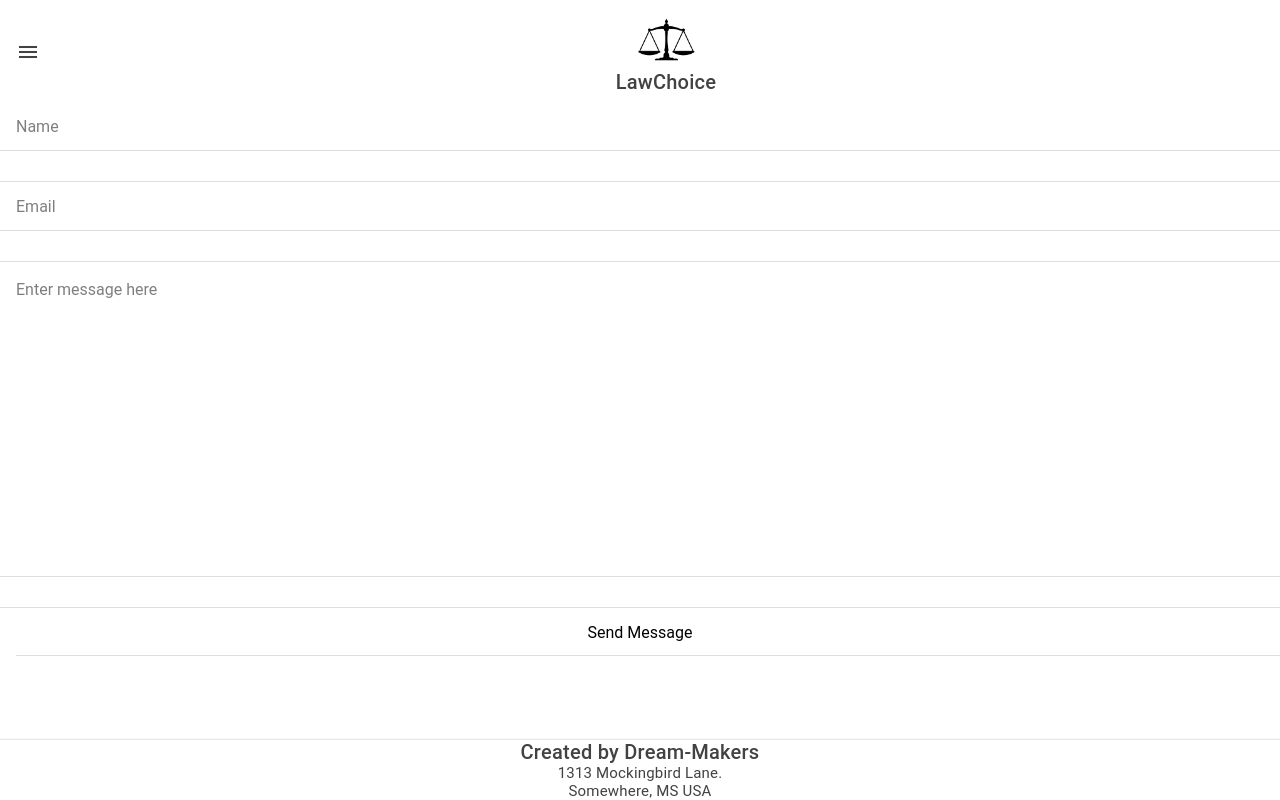
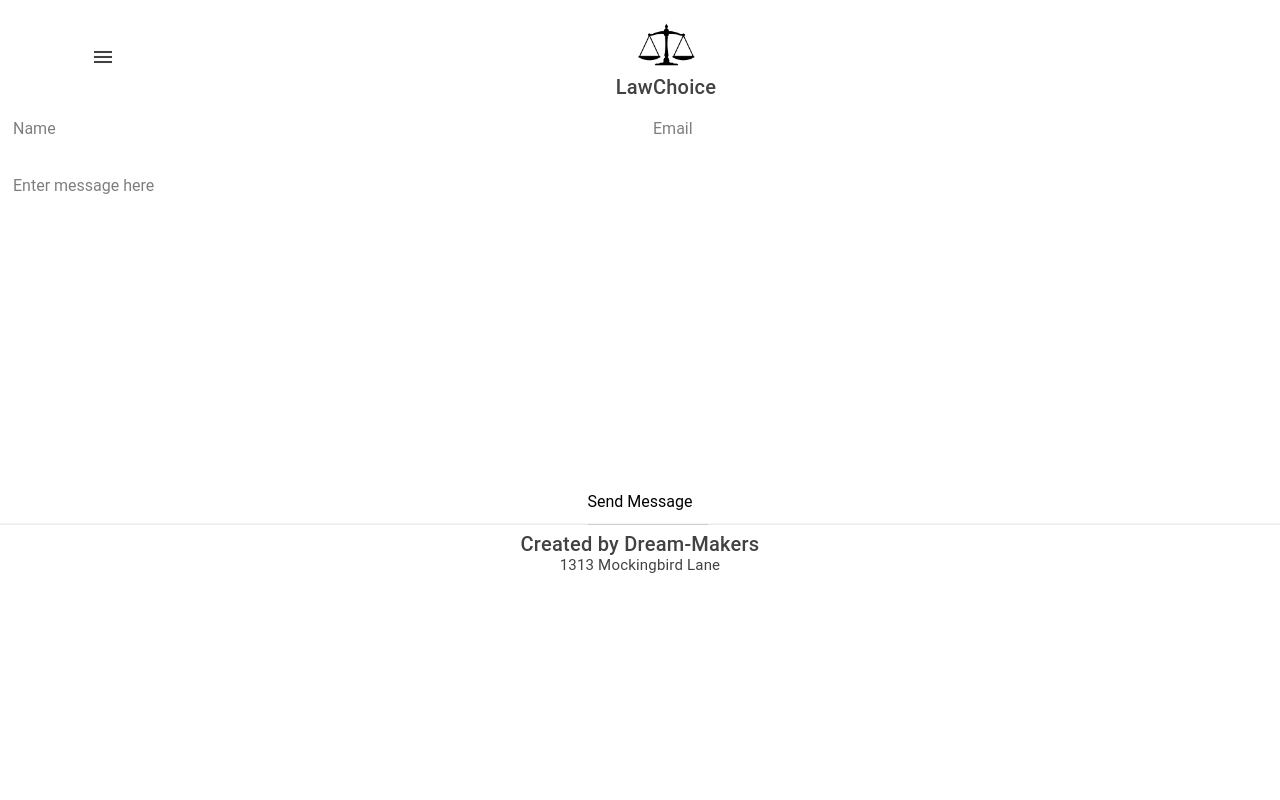
Before and after one commit to LightCC/ps_ionic_starter, a React (Create React App) app in the folder lawChoice/: page /contact in a window 1280 px wide. Built offline with nearby package versions, Linux system fonts and the light colour scheme.

Commit message:
Update About and Contact pages for web layout using IonGrid

```diff
--- a/lawChoice/src/pages/About.tsx
+++ b/lawChoice/src/pages/About.tsx
@@ -1,34 +1,54 @@
-import { IonPage, IonToolbar, IonTitle, IonImg, IonContent, IonFooter } from '@ionic/react';
+import {IonContent, IonPage, IonTitle, IonToolbar, IonImg, IonFooter,
+    IonGrid, IonRow} from '@ionic/react';
 import React from 'react';
 import MyHeader from '../components/MyHeader';
-
 
 const About: React.FC = () => {
     return(
         <IonPage>
+
+
+            <IonContent class="ion-padding">
+                <IonGrid fixed={true}>
                     <MyHeader />
+                    <IonRow>
                         <IonImg src="assets/images/city.jpg" />
-            <IonContent class="ion-padding">
+                    </IonRow>
+                    <IonRow>
                         <h1>We Create Dreams</h1>
+
                         <p>
-                    Some dummy text.
+                        Lorem ipsum dolor sit amet, consectetur adipiscing elit. Quis enim est, qui non videat
+                        haec esse in natura rerum tria? At multis se probavit. Duo Reges: constructio interrete.
+                        De hominibus dici non necesse est. Sit enim idem caecus, debilis. Parvi enim primo ortu
+                        sic iacent, tamquam omnino sine animo sint. Sed tamen est aliquid, quod nobis non liceat,
+                        liceat illis. Idemne, quod iucunde?
                         </p>
+
                         <p>
-                    Some other text about us, rainbows, and butterflies.
+                        Duarum enim vitarum nobis erunt instituta capienda. Iam in altera philosophiae parte. Ut
+                        proverbia non nulla veriora sint quam vestra dogmata. Neque enim civitas in seditione beata
+                        esse potest nec in discordia dominorum domus.
                         </p>
-            </IonContent>
+                    </IonRow>
+                    <IonRow>
                         <IonFooter>
                             <IonToolbar>
                                 <IonTitle class="ion-text-center">Created by Dream-Makers</IonTitle>
                                 <IonTitle class="ion-text-center" size="small">
-                        1313 Mockingbird Lane.
-                        <br></br>
-                        Somewhere, MS USA
+                                    1313 Mockingbird Lane
                                 </IonTitle>
                             </IonToolbar>
                         </IonFooter>
+                    </IonRow>
+                </IonGrid>
+
+
+
+            </IonContent>
+
         </IonPage>
-    )
-}
+    );
+};
 
 export default About;
--- a/lawChoice/src/pages/Contact.tsx
+++ b/lawChoice/src/pages/Contact.tsx
@@ -1,9 +1,9 @@
-import { useState } from "react";
-import { useHistory } from "react-router-dom";
-import { IonToolbar, IonPage, IonContent, IonAlert, IonList, IonItem, IonInput, IonItemDivider, IonTextarea, IonLabel, IonFooter, IonTitle } from '@ionic/react';
-import React from "react";
-import MyHeader from "../components/MyHeader";
-
+import { IonPage, IonToolbar, IonTitle,
+    IonContent, IonInput, IonTextarea, IonFooter, IonItem,
+    IonAlert, IonLabel, IonGrid, IonRow, IonCol } from '@ionic/react';
+import React, {useState} from 'react';
+import {useHistory} from 'react-router-dom';
+import MyHeader from '../components/MyHeader';
 
 const Contact: React.FC = () => {
     const [name, setName] = useState<string>();
@@ -12,8 +12,8 @@ const Contact: React.FC = () => {
     const [messageAlert, showMessageAlert] = useState<boolean>(false);
     let history = useHistory();
 
-    const sendMessage = () => {
-        if (!name || !email || !message) {
+    const sendMessage = ()=> {
+        if (!name|| !email|| !message){
             showMessageAlert(true);
         } else {
             console.log(name, email, message);
@@ -23,7 +23,7 @@ const Contact: React.FC = () => {
 
     return(
         <IonPage>
-            <MyHeader />
+
             <IonContent>
             <IonAlert
                 isOpen={messageAlert}
@@ -33,44 +33,50 @@ const Contact: React.FC = () => {
                 message={'Name, Email, or Message cannot be empty!'}
                 buttons={['OK']}
             />
-                <IonList>
-                    <IonItem>
+            <IonGrid fixed={true}>
+                <MyHeader />
+            </IonGrid>
+                <IonRow>
+                    <IonCol>
                         <IonInput value={name} placeholder="Name"
                             onIonChange={e => setName(e.detail.value!)}>
                         </IonInput>
-                    </IonItem>
-                    <IonItemDivider></IonItemDivider>
-                    <IonItem>
+                    </IonCol>
+                    <IonCol>
                         <IonInput value={email} placeholder="Email"
                             onIonChange={e => setEmail(e.detail.value!)}>
                         </IonInput>
-                    </IonItem>
-                    <IonItemDivider></IonItemDivider>
-                    <IonItem>
-                        <IonTextarea rows={15} placeholder="Enter message here" value={message} onIonChange={e => setMessage(e.detail.value!)}>
+                    </IonCol>
+                </IonRow>
+
+                <IonRow>
+                    <IonCol>
+                        <IonTextarea rows={15} placeholder="Enter message here" value={message}
+                            onIonChange={e => setMessage(e.detail.value!)}>
                         </IonTextarea>
-                    </IonItem>
-                    <IonItemDivider></IonItemDivider>
-                    <IonItem button onClick = {() => {sendMessage()}}>
-                        <IonLabel class='ion-text-center'>
+                    </IonCol>
+                </IonRow>
+
+                <IonRow class="ion-justify-content-center">
+                    <IonItem button onClick = {e=> {sendMessage()}}>
+                        <IonLabel class="ion-text-center">
                             Send Message
                         </IonLabel>
                     </IonItem>
-                </IonList>
-            </IonContent>
+                </IonRow>
+                <IonRow>
                     <IonFooter>
                         <IonToolbar>
                             <IonTitle class="ion-text-center">Created by Dream-Makers</IonTitle>
-                    <IonTitle class="ion-text-center" size="small">
-                        1313 Mockingbird Lane.
-                        <br></br>
-                        Somewhere, MS USA
-                    </IonTitle>
+                            <IonTitle class="ion-text-center" size="small">1313 Mockingbird Lane</IonTitle>
                         </IonToolbar>
                     </IonFooter>
+                </IonRow>
+
+            </IonContent>
 
         </IonPage>
-    )
+    );
 };
 
 export default Contact;
```
Lines whose indentation alone changed are shown as unchanged.
